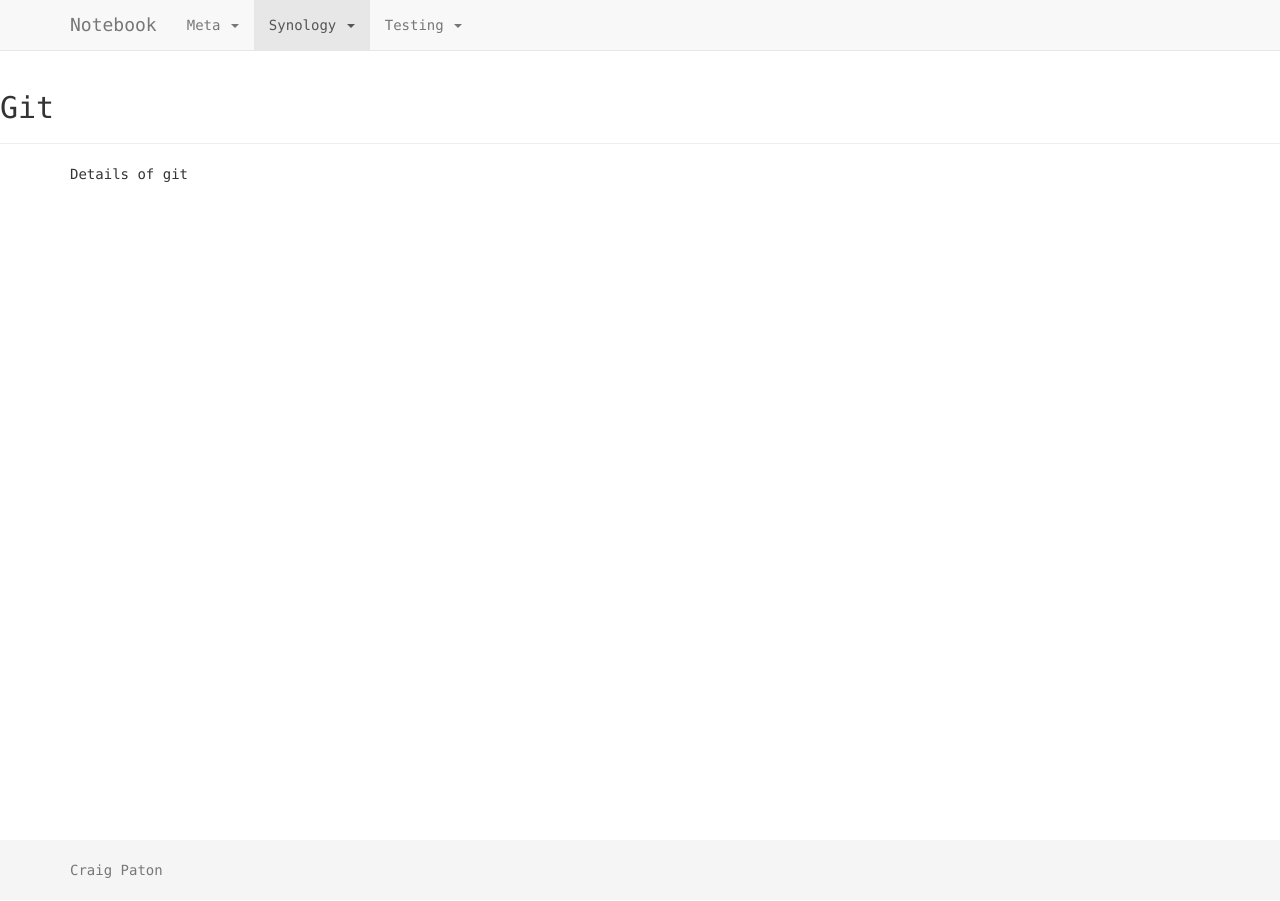
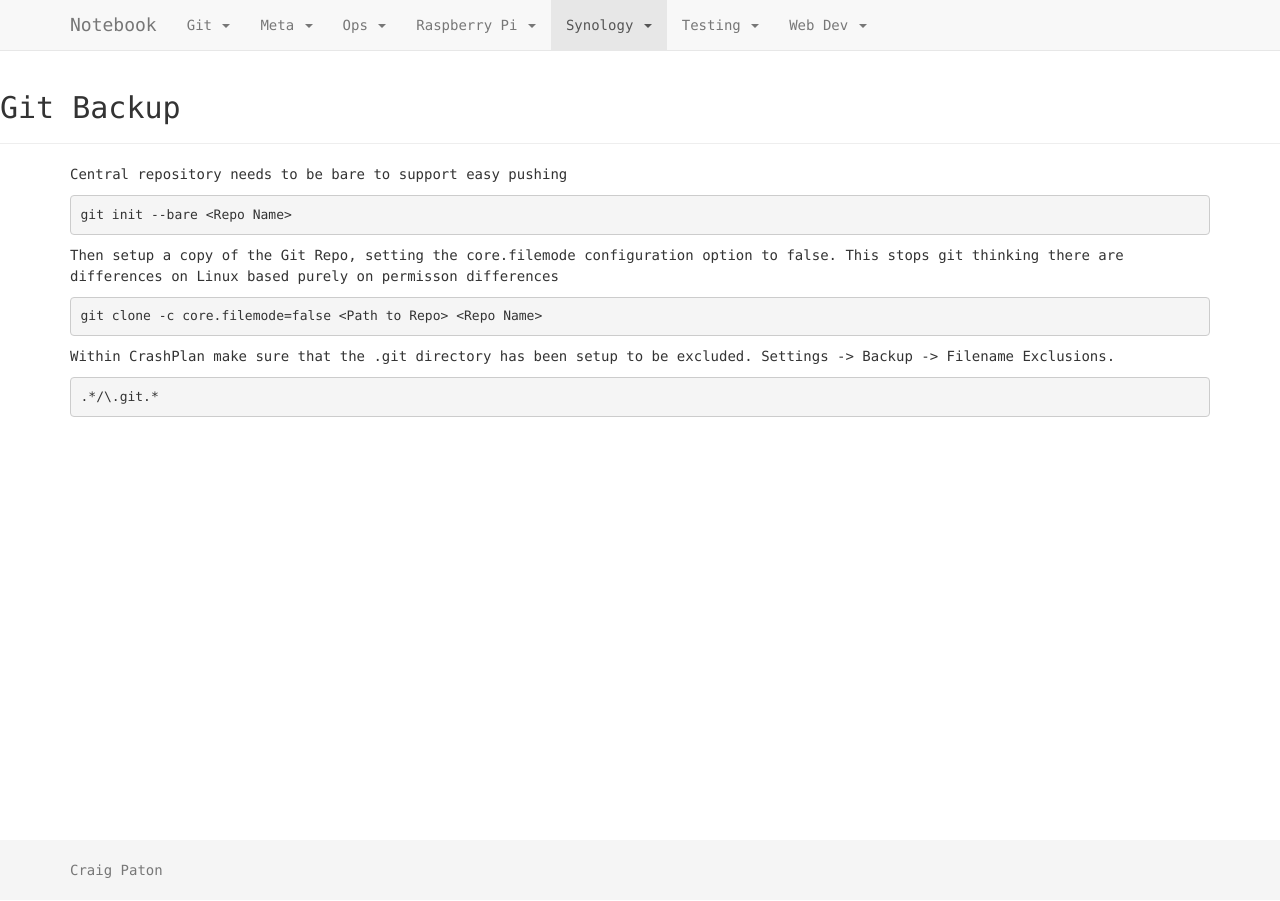
Before and after one commit to cpaton/notebook, a Jekyll site: the page built from _synology/git.md, in a window 1280 px wide. Built offline with Jekyll 4.4.1, drawn with Linux system fonts in a browser that asks for light colours.

Commit message:
Rest of info copied from old wiki

```diff
--- a/_config.yml
+++ b/_config.yml
@@ -25,6 +25,18 @@ collections:
   meta:
     output: true
     nav_title: Meta
+  git:
+    output: true
+    nav_title: Git
+  raspberry-pi:
+    output: true
+    nav_title: Raspberry Pi
+  web-development:
+    output: true
+    nav_title: Web Dev
+  ops:
+    output: true
+    nav_title: Ops
 
 exclude:
 - readme.txt
@@ -51,3 +63,31 @@ defaults:
   values:
     layout: page
     page_display_sort_order: 100
+-
+  scope:
+    path: ""
+    type: "git"
+  values:
+    layout: page
+    page_display_sort_order: 100
+-
+  scope:
+    path: ""
+    type: "raspberry-pi"
+  values:
+    layout: page
+    page_display_sort_order: 100
+-
+  scope:
+    path: ""
+    type: "web-development"
+  values:
+    layout: page
+    page_display_sort_order: 100
+-
+  scope:
+    path: ""
+    type: "ops"
+  values:
+    layout: page
+    page_display_sort_order: 100
--- a/_synology/git.md
+++ b/_synology/git.md
@@ -1,6 +1,21 @@
 ---
-layout: page
-title: Git
+title: Git Backup
 ---
 
-Details of git
+Central repository needs to be bare to support easy pushing
+
+{% highlight shell %}
+git init --bare <Repo Name>
+{% endhighlight %}
+
+Then setup a copy of the Git Repo, setting the core.filemode configuration option to false. This stops git thinking there are differences on Linux based purely on permisson differences
+
+{% highlight shell %}
+git clone -c core.filemode=false <Path to Repo> <Repo Name>
+{% endhighlight %}
+
+Within CrashPlan make sure that the .git directory has been setup to be excluded. Settings -> Backup -> Filename Exclusions.
+
+{% highlight shell %}
+.*/\.git.*
+{% endhighlight %}
```
Also changed, not shown: _git/ssh-key-per-host.md (added, +37 -0 lines), _git/ssh-keys.md (added, +23 -0 lines), _ops/machine-bootsrap.md (added, +15 -0 lines), _raspberry-pi/sd-cards.md (added, +9 -0 lines), _web-development/resources.md (added, +8 -0 lines).
